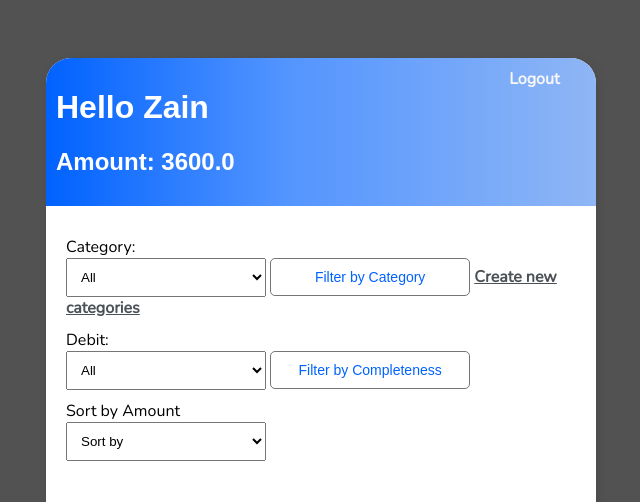
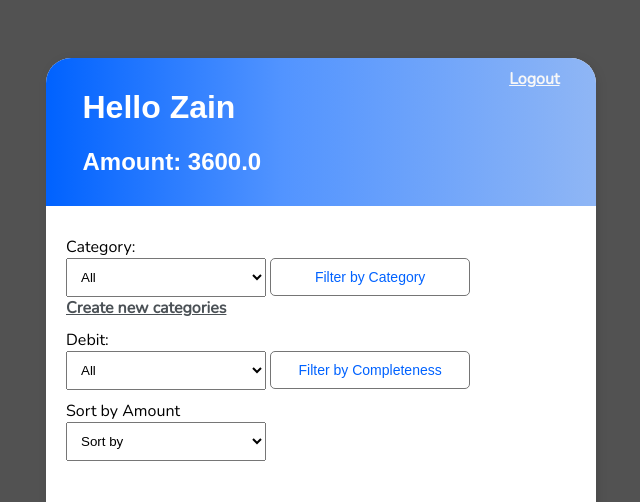
Before and after one commit to batwa-org/batwa, a Django app: page / in a window 1280 px wide. Shown: the top 502 px of the page, without its empty margins (319-959 px from the left). Run offline with Django 3.2, Linux system fonts and the light colour scheme; a user stored in the database is signed in; data comes from the database, SQL or seed files in the repository.

Commit message:
Update transaction_list.html

```diff
--- a/base/templates/base/transaction_list.html
+++ b/base/templates/base/transaction_list.html
@@ -2,14 +2,14 @@
 
 <!-- Header that displays username and number of incomplete tasks -->
 <div class="header-bar">
-    <div>
+    <div class="user-header-bar">
         <h1>Hello {{request.user|title}}</h1>
         <!-- <h3 style="margin:0">You have <i>{{count}}</i> incomplete task{{ count|pluralize:"s" }}</h3> -->
         <h2> Amount: {{ total_amount }}</h2>
     </div>
 
     {% if request.user.is_authenticated %}
-    <a href="{% url 'logout' %}">Logout</a> {% else %}
+    <a href="{% url 'logout' %}"><u>Logout</u></a> {% else %}
     <a href="{% url 'login' %}">Login</a> {% endif %}
 </div>
 
@@ -24,7 +24,7 @@
           {% endfor %}
         </select>
         <button type="submit" class="button">Filter by Category</button>
-        <a href="{% url 'category-create' %}">Create new categories</a>
+        <br><a href="{% url 'category-create' %}">Create new categories</a>
         <label for="is_debit">Debit:</label>
         <select name="is_debit" id="completed_filter">
             <option value="">All</option>
```
